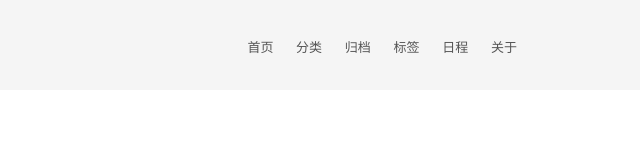
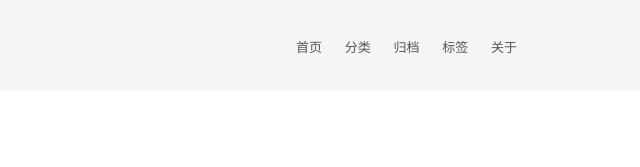
Before and after one commit to allennic/blog, a plain HTML site: page 2016/09/30/ci-md/index.html in a window 1280 px wide. Shown: the top 167 px of the page, 303-943 px from the left. Drawn offline with Linux system fonts and the light colour scheme; a script that the page names is missing.

Commit message:
Site updated: 2016-11-03 18:02:00

```diff
--- a/2016/09/30/ci-md/index.html
+++ b/2016/09/30/ci-md/index.html
@@ -276,14 +276,6 @@ predis项目地址:predisclone下">
           <a href="/tags" rel="section">
 
             标签
-          </a>
-        </li>
-
-
-        <li class="menu-item menu-item-schedule">
-          <a href="/schedule" rel="section">
-
-            日程
           </a>
         </li>
 
```
Also changed, not shown: 2016/10/09/hooks-md/index.html (+0 -8 lines), about/index.html (+0 -8 lines), archives/2016/09/index.html (+0 -8 lines), archives/2016/10/index.html (+0 -8 lines), archives/2016/index.html (+0 -8 lines), archives/index.html (+0 -8 lines), categories/index.html (+5 -13 lines), categories/技术/index.html (+0 -8 lines), index.html (+0 -8 lines), tags/index.html (+0 -8 lines), tags/技术/index.html (+0 -8 lines), 1 other file.
